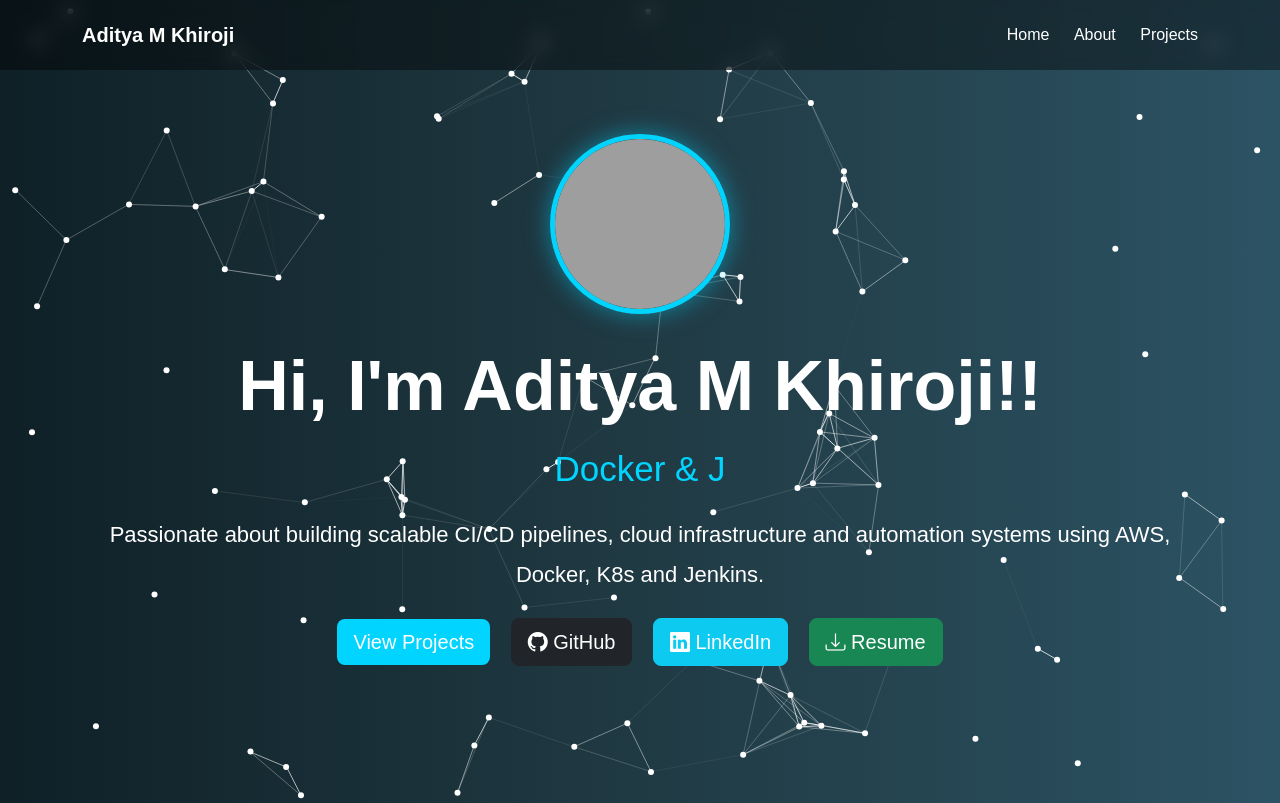
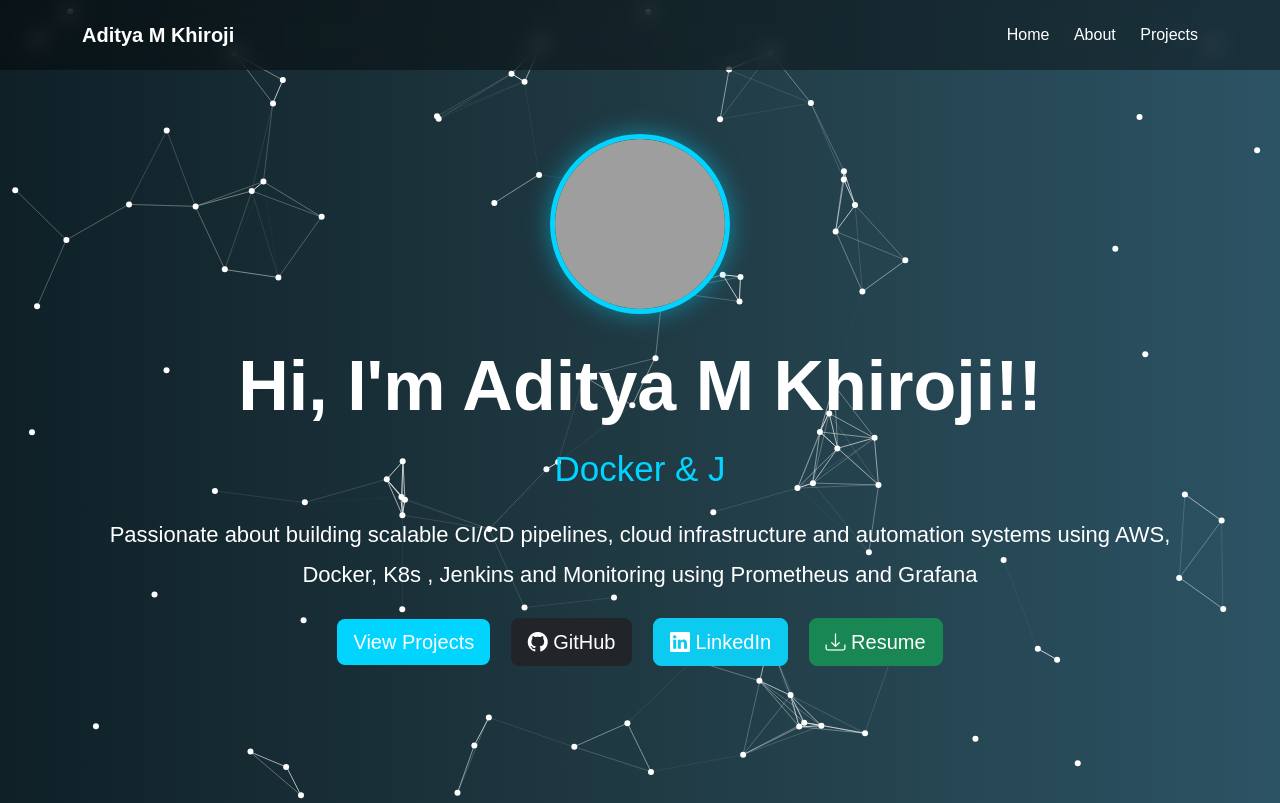
Before and after one commit to adityamk123/Production-Ready-DevOps-Web-Application-Deployment-on-AWS, a Flask app: page / in a window 1280 px wide. Shown: the top 803 px of the page. Run offline with Flask 3, Linux system fonts and the light colour scheme; grey boxes are pictures that could not be loaded.

Commit message:
Enhance skills section with monitoring tools
Updated skills listed in the paragraph to include monitoring tools.

```diff
--- a/templates/index.html
+++ b/templates/index.html
@@ -84,7 +84,7 @@
         <p>
             Passionate about building scalable CI/CD pipelines,
             cloud infrastructure and automation systems using
-            AWS, Docker, K8s and Jenkins.
+            AWS, Docker, K8s , Jenkins and Monitoring using Prometheus and Grafana
         </p>
 
         <!-- BUTTONS -->
```
